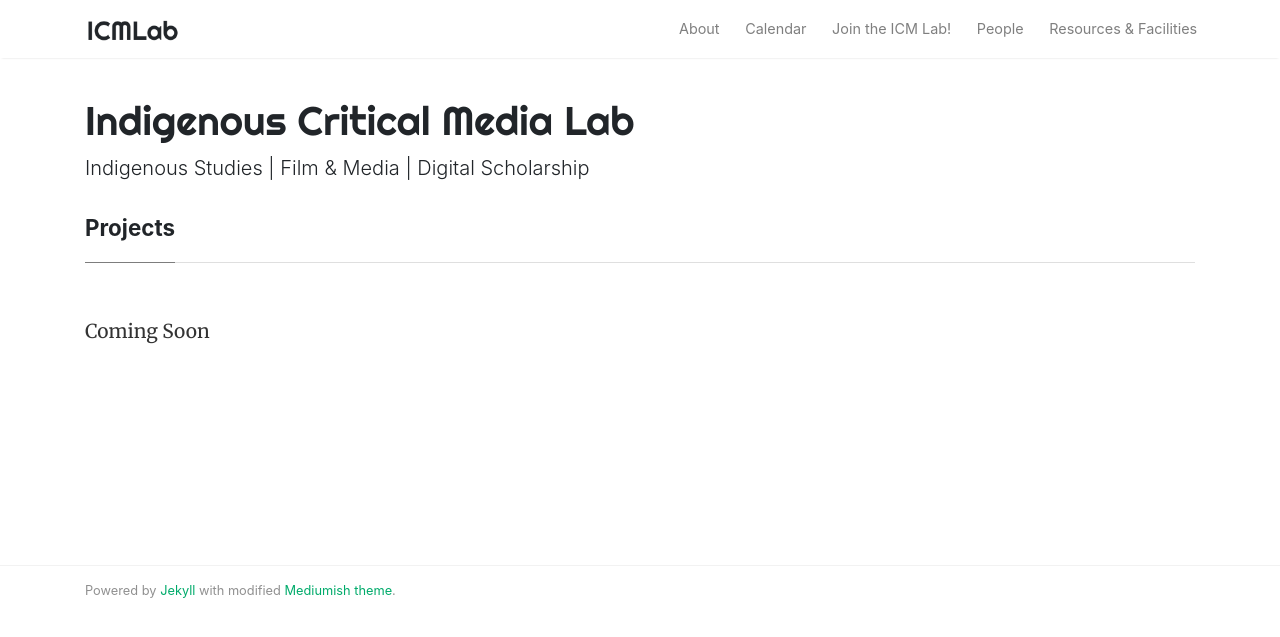
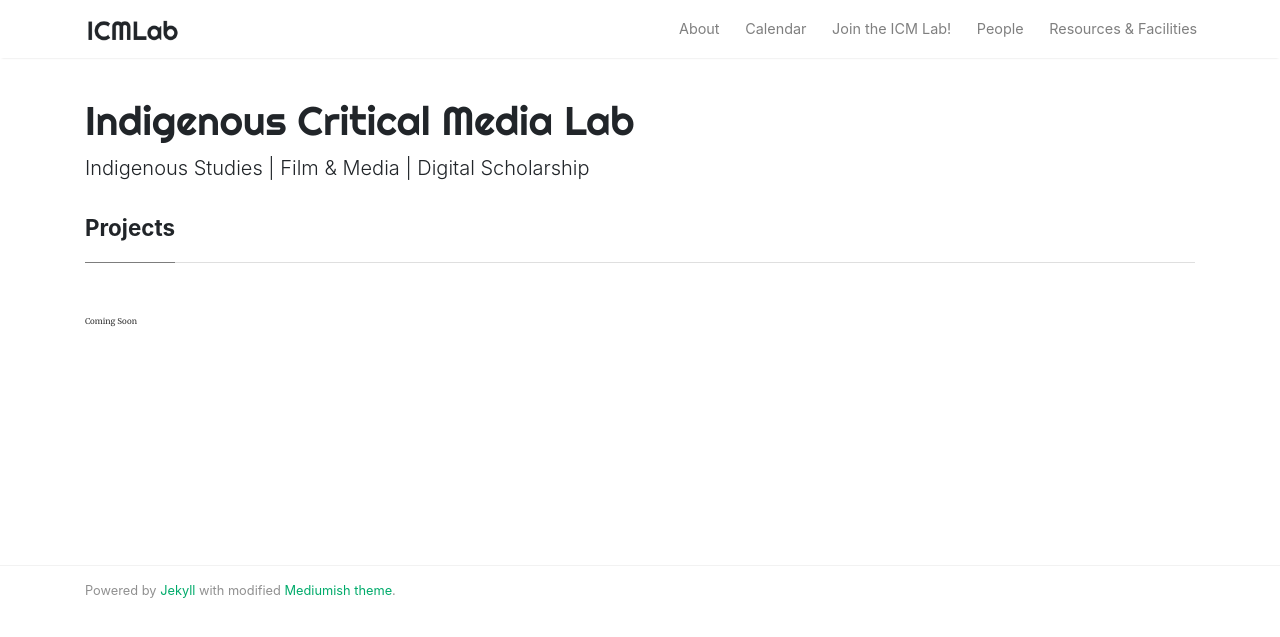
Before and after one commit to idrhku/icmlab, a Jekyll site: the page built from _pages/projects.md, in a window 1280 px wide. Shown: the top 637 px of the page. Built offline with Jekyll 4.4.1, drawn with Linux system fonts in a browser that asks for light colours; nearby versions of some CDN libraries; comment, search, counter and statistics services are not loaded.

Commit message:
Update screen.css

```diff
--- a/assets/css/screen.css
+++ b/assets/css/screen.css
@@ -243,7 +243,7 @@ License: https://www.wowthemes.net/freebies-license/
 }
  .article-post {
      font-family:Merriweather;
-     font-size:1.2rem;
+     font-size:.5rem;
      line-height:1.8;
      color:rgba(0,0,0,.8);
 }
```
